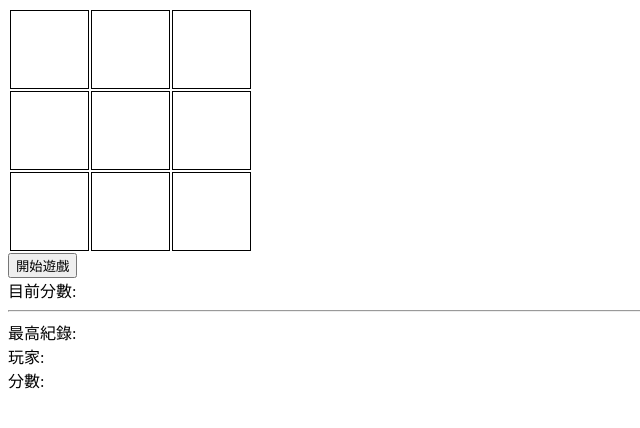
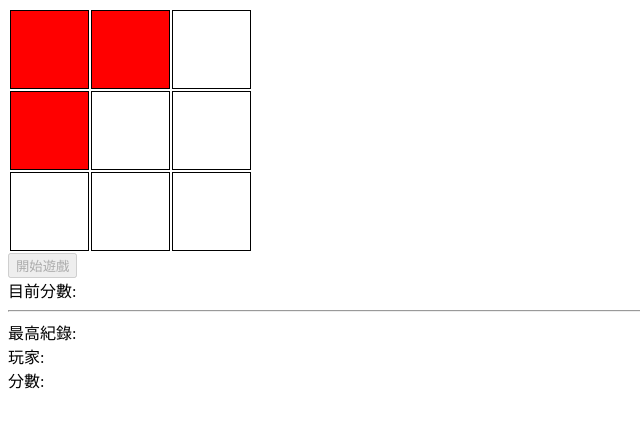
Before and after one commit to renly261/20210413-JS, a plain HTML site: page 打地鼠.html in a window 1280 px wide. Both pictures are taken after a click on the button "開始遊戲". Shown: the whole page, without its empty margins (0-640 px from the left). Drawn offline with Linux system fonts and the light colour scheme.

Commit message:
打地鼠 - 點開始按鈕隨機換色

```diff
--- a/打地鼠.html
+++ b/打地鼠.html
@@ -11,6 +11,9 @@
       height: 75px;
       border: 1px solid black;
       background: white;
+    }
+    .red {
+      background: red;
     }
   </style>
 </head>
@@ -47,6 +50,28 @@
     const textScore = document.getElementById('text-score')
     const textHighscorePlayer = document.getElementById('highscore-player')
     const textHighscore = document.getElementById('highscore-score')
+
+    let score = 0
+    let timer = 0
+
+    btnStart.onclick = () => {
+      btnStart.disabled = true
+      score = 0
+
+      timer = setInterval(game, 1000)
+      game()
+    }
+
+    const game = () => {
+      for (const hole of holes) {
+        hole.classList.remove('red')
+        hole.classList.remove('blue')
+      }
+      for(let i=0;i<3;i++) {
+        const random = Math.floor(Math.random()*9)
+        holes[random].classList.add('red')
+      }
+    }
   </script>
 </body>
 </html>
```
